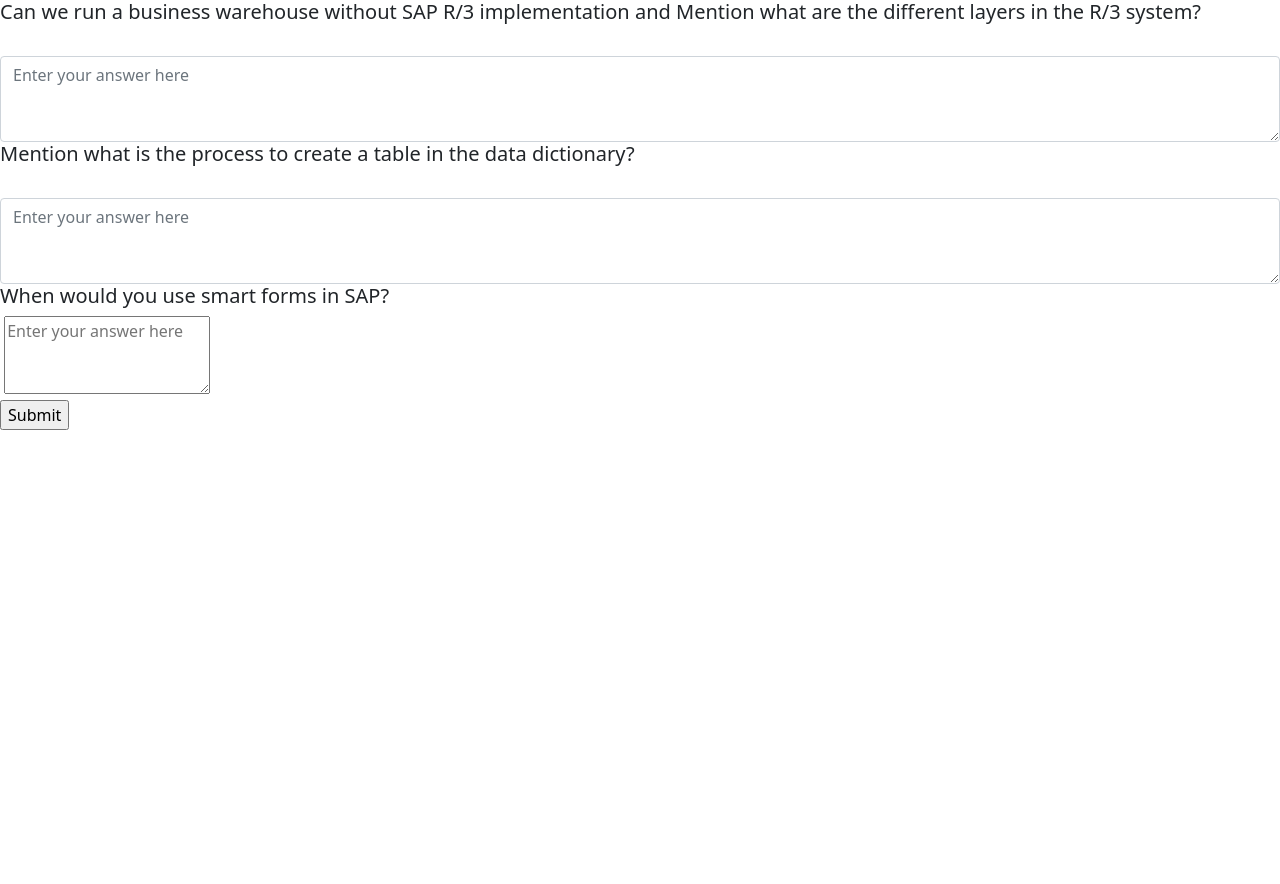
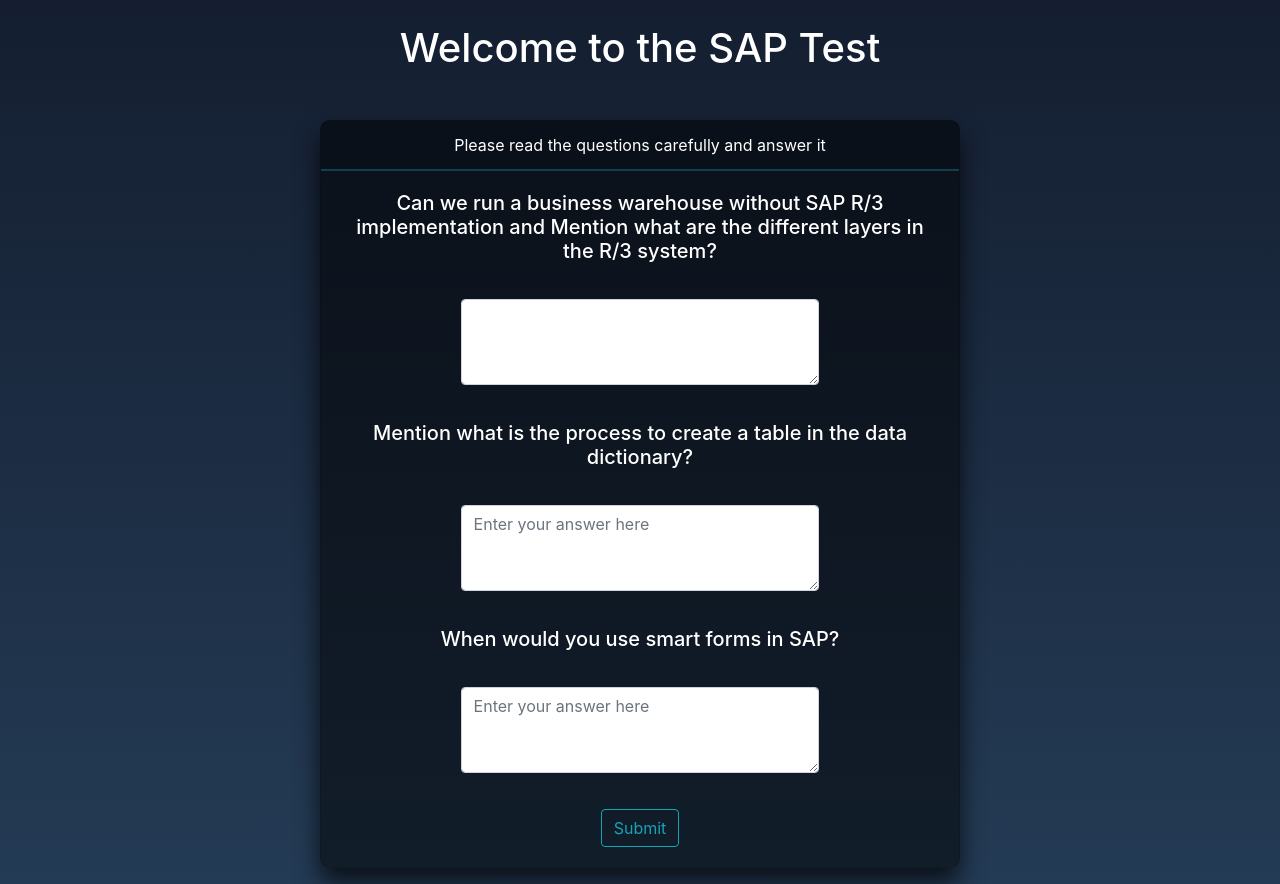
Before and after one commit to AravindOther7/finalyrprojR3, a FastAPI app: template template/domains/SAPDeveloper.html in a window 1280 px wide. Before the commit the page ends 430 px from the top, so only its background shows below. Run offline with FastAPI, Linux system fonts and the light colour scheme; the template is opened without the code that fills it, so the values that code supplies are empty; some libraries are stand-ins or nearby versions.

Commit message:
Styled the SAP Developer Page

```diff
--- a/template/domains/SAPDeveloper.html
+++ b/template/domains/SAPDeveloper.html
@@ -5,35 +5,44 @@
     <meta http-equiv="X-UA-Compatible" content="IE=edge" />
     <meta name="viewport" content="width=device-width, initial-scale=1.0" />
     <!-- CSS only -->
-    <link
-      href="https://cdn.jsdelivr.net/npm/bootstrap@5.1.3/dist/css/bootstrap.min.css"
-      rel="stylesheet"
-      integrity="sha384-1BmE4kWBq78iYhFldvKuhfTAU6auU8tT94WrHftjDbrCEXSU1oBoqyl2QvZ6jIW3"
-      crossorigin="anonymous"
-    />
+    <link rel="stylesheet" type="text/css" href="../sapTestCss.css">
 
-    <title>Test</title>
+    <link rel="stylesheet" href="https://cdn.jsdelivr.net/npm/bootstrap@4.0.0/dist/css/bootstrap.min.css" integrity="sha384-Gn5384xqQ1aoWXA+058RXPxPg6fy4IWvTNh0E263XmFcJlSAwiGgFAW/dAiS6JXm" crossorigin="anonymous">
+
+    <title>SAP Test - Resume Endrorser</title>
   </head>
+
   <body>
+
+    <h1 class="text-center p-4 mb-4">Welcome to the SAP Test</h1>
+
+    <div class="card text-white  mb-3  text-center " >
+
+      <div class="card-header "> Please read the questions carefully and answer it </div>
+
+        <div class="card-body">
+
           <form action="/test" method="post">
-      <h5 class="">
+
+            <h5 class="card-title">
               Can we run a business warehouse without SAP R/3 implementation and
               Mention what are the different layers in the R/3 system?
             </h5>
-      <div class="">
+            <div class="form-group">
               <label for="answer1"></label>
               <textarea
                 class="form-control"
                 name="answer1"
                 rows="3"
                 placeholder="Enter your answer here"
-        ></textarea>
+              >
+              </textarea>
             </div>
 
-      <h5 class="">
+            <h5 class="card-title">
               Mention what is the process to create a table in the data dictionary?
             </h5>
-      <div class="">
+            <div class="form-group">
               <label for="answer2"></label>
               <textarea
                 class="form-control"
@@ -43,24 +52,27 @@
               ></textarea>
             </div>
 
-      <h5 class="">When would you use smart forms in SAP?</h5>
-      <div class="">
+            <h5 class="card-title">When would you use smart forms in SAP?</h5>
+            <div class="form-group">
               <label for="answer3"></label>
               <textarea
-          class=""
+                class="form-control"
                 name="answer3"
                 rows="3"
                 placeholder="Enter your answer here"
               ></textarea>
             </div>
 
-      <input type="submit" value="Submit" />
+            <input type="submit" value="Submit" class="btn btn-outline-info"/>
           </form>
-    <!-- JavaScript Bundle with Popper -->
-    <script
-      src="https://cdn.jsdelivr.net/npm/bootstrap@5.1.3/dist/js/bootstrap.bundle.min.js"
-      integrity="sha384-ka7Sk0Gln4gmtz2MlQnikT1wXgYsOg+OMhuP+IlRH9sENBO0LRn5q+8nbTov4+1p"
-      crossorigin="anonymous"
-    ></script>
+
+        </div>
+    </div>
+
+    <script src="https://code.jquery.com/jquery-3.2.1.slim.min.js" integrity="sha384-KJ3o2DKtIkvYIK3UENzmM7KCkRr/rE9/Qpg6aAZGJwFDMVNA/GpGFF93hXpG5KkN" crossorigin="anonymous"></script>
+    <script src="https://cdn.jsdelivr.net/npm/popper.js@1.12.9/dist/umd/popper.min.js" integrity="sha384-ApNbgh9B+Y1QKtv3Rn7W3mgPxhU9K/ScQsAP7hUibX39j7fakFPskvXusvfa0b4Q" crossorigin="anonymous"></script>
+    <script src="https://cdn.jsdelivr.net/npm/bootstrap@4.0.0/dist/js/bootstrap.min.js" integrity="sha384-JZR6Spejh4U02d8jOt6vLEHfe/JQGiRRSQQxSfFWpi1MquVdAyjUar5+76PVCmYl" crossorigin="anonymous"></script>
+
+
   </body>
 </html>
--- a/template/sapTestCss.css
+++ b/template/sapTestCss.css
@@ -1,4 +1,3 @@
-
 body {
   margin:0;
   padding:0;
```
Lines whose indentation alone changed are shown as unchanged.
